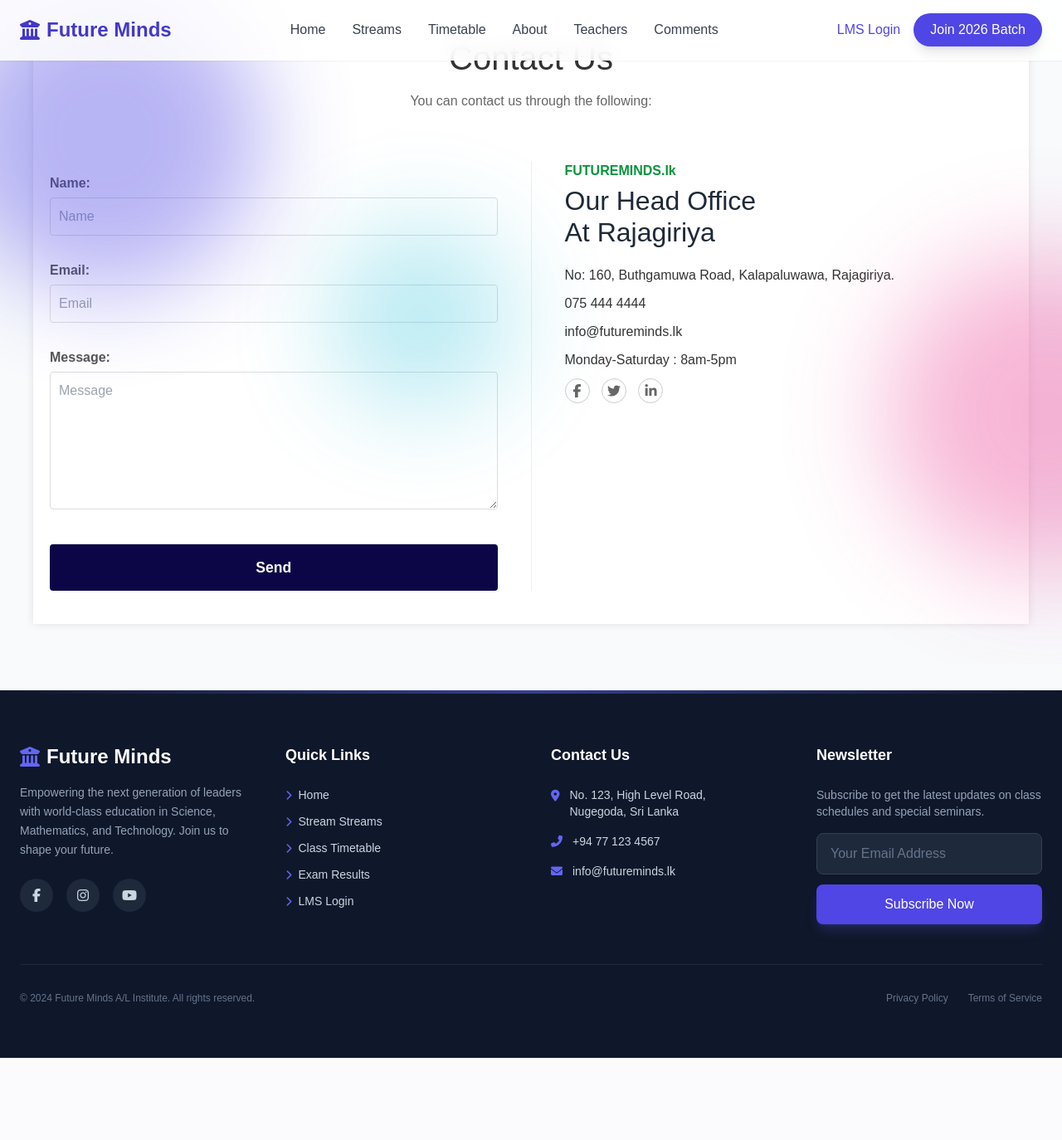
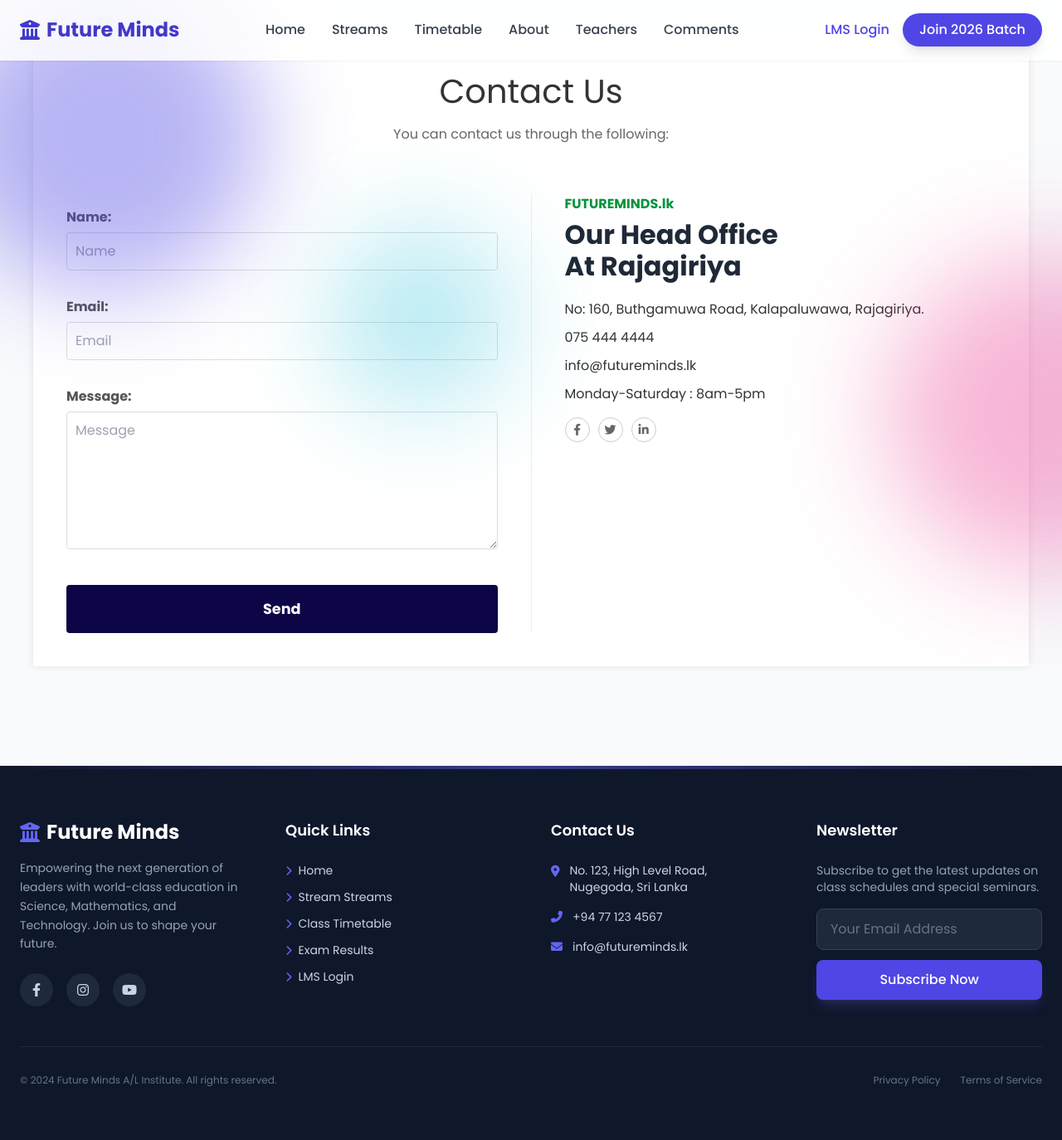
Before and after one commit to AL-Class-manegement-System/AL-Class-Management-System, a PHP site: page /pages/contact.php in a window 1280 px wide. Shown: the whole page at 83% size. Before the commit the page ends 1275 px from the top, so only its background shows below. Run offline with PHP 8.4, Linux system fonts and the light colour scheme; some libraries are stand-ins or nearby versions.

Commit message:
Update contact.php

```diff
--- a/pages/contact.php
+++ b/pages/contact.php
@@ -1,46 +1,65 @@
 <?php include('../includes/header.php'); ?>
-<link rel="stylesheet" href="../css/contact.css">
-<link rel="stylesheet" href="https://cdnjs.cloudflare.com/ajax/libs/font-awesome/6.5.1/css/all.min.css"
-    integrity="sha512-DTOQO9RWCH3ppGqcWaEA1BIZOC6xxalwEsw9c2QQeAIftl+Vegovlnee1c9QX4TctnWMn13TZye+giMm8e2LwA=="
-    crossorigin="anonymous" referrerpolicy="no-referrer" />
+<main class="flex-grow py-10 p-10 px-4">
+        <!-- Contact Container -->
+        <div class="max-w-[1200px] mx-auto bg-white shadow-[0_0_10px_rgba(0,0,0,0.1)] p-8 md:p-10 rounded-sm">
 
-<div class="contact-container">
             <section class="contact-us">
-        <h1>Contact Us</h1>
-        <p class="main-text">You can contact us through the following:</p>
+                <h1 class="text-center text-[2.5em] text-[#333] mb-2.5">Contact Us</h1>
+                <p class="text-center text-[#666] mb-10">You can contact us through the following:</p>
 
-        <div class="content-wrapper">
-            <div class="contact-form-column">
-                <form action="submit_form.php" method="POST" class="contact-form">
-                    <label for="name">Name:</label>
-                    <input type="text" id="name" name="name" required placeholder="Name">
+                <!-- Content Wrapper -->
+                <div class="flex flex-col md:flex-row gap-10 pt-5">
 
-                    <label for="email">Email:</label>
-                    <input type="email" id="email" name="email" required placeholder="Email">
+                    <!-- Form Column -->
+                    <div class="flex-1">
+                        <form action="submit_form.php" method="POST" class="w-full">
+                            <label for="name" class="block mt-4 font-bold text-[#555]">Name:</label>
+                            <input type="text" id="name" name="name" required placeholder="Name"
+                                class="w-full p-2.5 mt-1.5 mb-4 border border-[#ddd] rounded focus:outline-none focus:border-[#0c0647] transition-colors">
 
-                    <label for="message">Message:</label>
-                    <textarea id="message" name="message" rows="6" required placeholder="Message"></textarea>
+                            <label for="email" class="block mt-4 font-bold text-[#555]">Email:</label>
+                            <input type="email" id="email" name="email" required placeholder="Email"
+                                class="w-full p-2.5 mt-1.5 mb-4 border border-[#ddd] rounded focus:outline-none focus:border-[#0c0647] transition-colors">
 
-                    <button type="submit" class="send-button">Send</button>
+                            <label for="message" class="block mt-4 font-bold text-[#555]">Message:</label>
+                            <textarea id="message" name="message" rows="6" required placeholder="Message"
+                                class="w-full p-2.5 mt-1.5 mb-4 border border-[#ddd] rounded resize-y focus:outline-none focus:border-[#0c0647] transition-colors"></textarea>
+
+                            <button type="submit"
+                                class="w-full bg-[#0c0647] text-white py-4 px-8 rounded cursor-pointer text-[1.1em] font-bold mt-5 hover:bg-[#23136b] transition-colors duration-300">
+                                Send
+                            </button>
                         </form>
                     </div>
 
-            <div class="office-details-column">
-                <p class="logo-text">FUTUREMINDS.lk</p>
-                <h2>Our Head Office <br> At Rajagiriya</h2>
+                    <!-- Office Details Column -->
+                    <div class="flex-1 md:pl-10 md:border-l border-[#eee]">
+                        <p class="font-bold text-[#05943c] mb-1.5">FUTUREMINDS.lk</p>
+                        <h2 class="text-[2em] leading-[1.2] mt-0 mb-5 font-bold text-gray-800">Our Head Office <br> At Rajagiriya</h2>
 
+                        <div class="space-y-2.5 text-[#333]">
                             <p>No: 160, Buthgamuwa Road, Kalapaluwawa, Rajagiriya.</p>
                             <p>075 444 4444</p>
                             <p>info@futureminds.lk</p>
                             <p>Monday-Saturday : 8am-5pm</p>
+                        </div>
 
-                <div class="social-icons">
-                    <a href="#" aria-label="Facebook"><i class="fab fa-facebook-f"></i></a>
-                    <a href="#" aria-label="Twitter"><i class="fab fa-twitter"></i></a>
-                    <a href="#" aria-label="LinkedIn"><i class="fab fa-linkedin-in"></i></a>
+                        <!-- Social Icons -->
+                        <div class="mt-4 flex gap-2.5">
+                            <a href="#" aria-label="Facebook" class="w-[30px] h-[30px] flex items-center justify-center border border-[#ccc] rounded-full text-[#666] transition-colors hover:bg-[#f0f0f0] hover:text-black">
+                                <i class="fab fa-facebook-f text-sm"></i>
+                            </a>
+                            <a href="#" aria-label="Twitter" class="w-[30px] h-[30px] flex items-center justify-center border border-[#ccc] rounded-full text-[#666] transition-colors hover:bg-[#f0f0f0] hover:text-black">
+                                <i class="fab fa-twitter text-sm"></i>
+                            </a>
+                            <a href="#" aria-label="LinkedIn" class="w-[30px] h-[30px] flex items-center justify-center border border-[#ccc] rounded-full text-[#666] transition-colors hover:bg-[#f0f0f0] hover:text-black">
+                                <i class="fab fa-linkedin-in text-sm"></i>
+                            </a>
                         </div>
                     </div>
+
                 </div>
             </section>
         </div>
+    </main>
 <?php include('../includes/footer.php'); ?>
```
Lines whose indentation alone changed are shown as unchanged.
